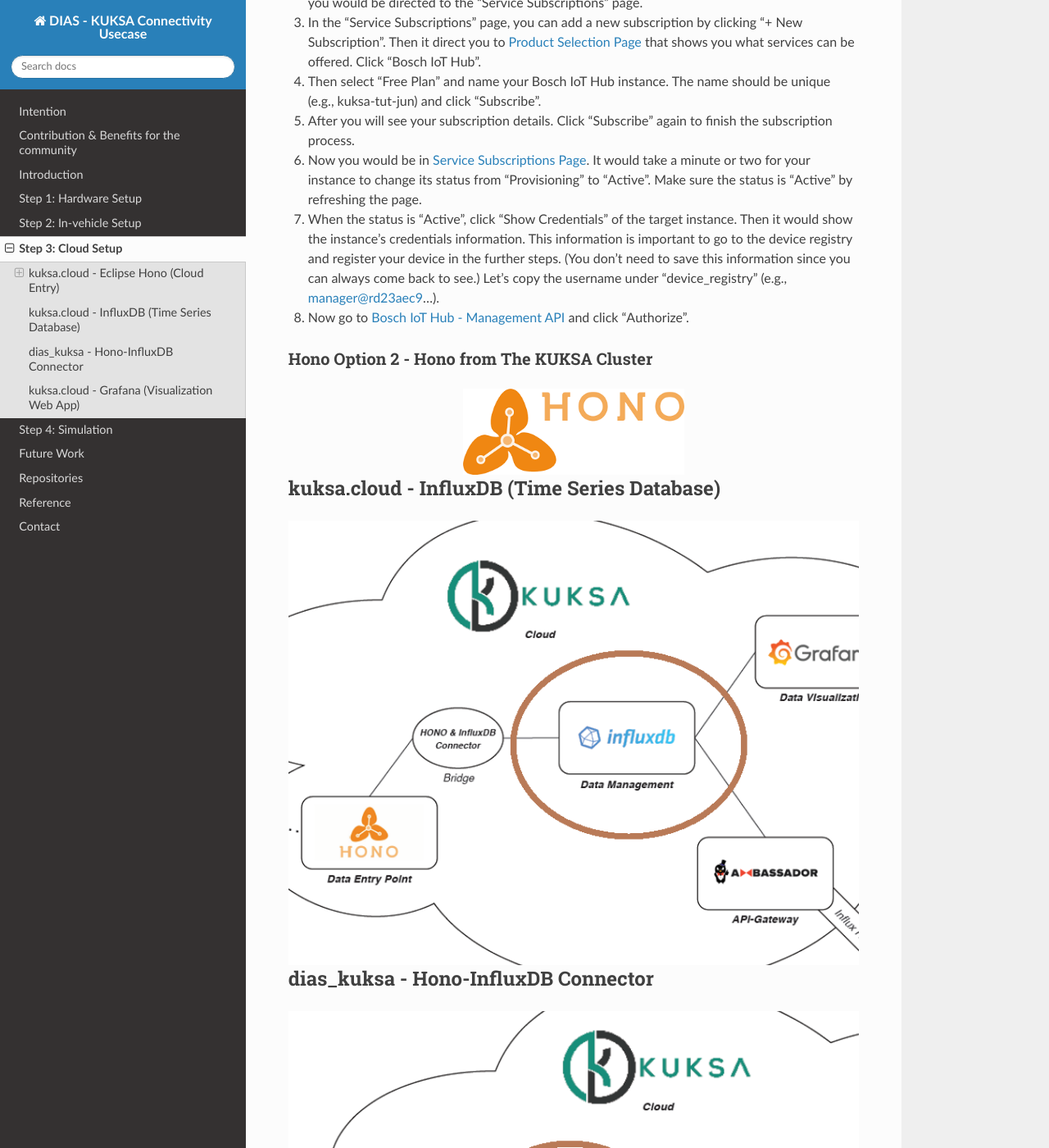
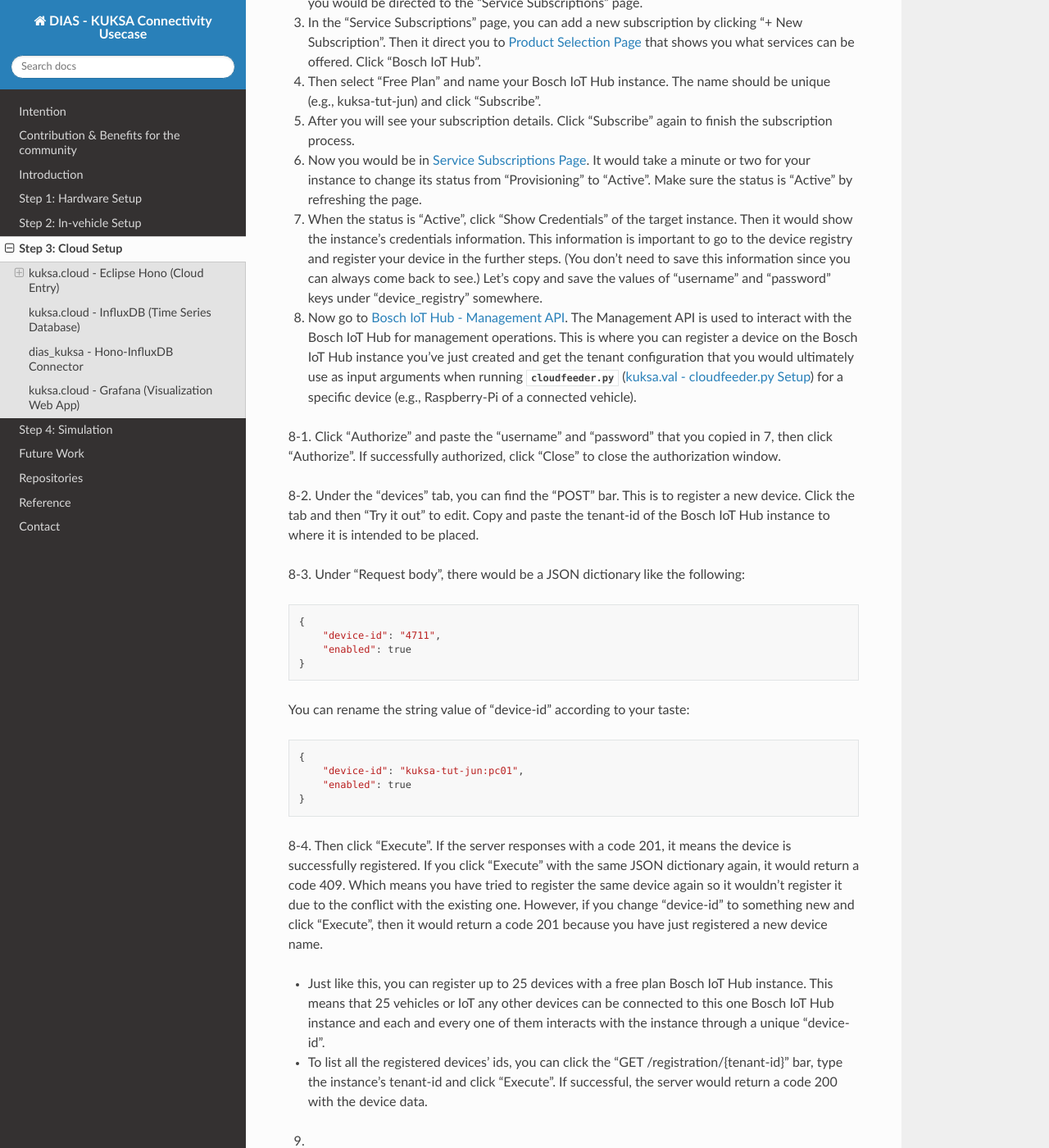
Before and after one commit to junh-ki/dias_kuksa_doc, a Sphinx documentation site: the page built from docs/source/contents/cloud.rst, in a window 1280 px wide and 1400 px high, scrolled down 1604 px. Shown: the whole window at 82% size. Built offline with Sphinx 7.4.7 and the Read the Docs theme 2.0.0, drawn with Linux system fonts in a browser that asks for light colours; formulas are drawn with MathJax 3; cross-references to code outside the pages are shown as plain code.

Commit message:
progress

```diff
--- a/docs/source/contents/cloud.rst
+++ b/docs/source/contents/cloud.rst
@@ -44,9 +44,35 @@
 
 6. Now you would be in `Service Subscriptions Page <https://accounts.bosch-iot-suite.com/subscriptions>`_. It would take a minute or two for your instance to change its status from "Provisioning" to "Active". Make sure the status is "Active" by refreshing the page.
 
-7. When the status is "Active", click "Show Credentials" of the target instance. Then it would show the instance's credentials information. This information is important to go to the device registry and register your device in the further steps. (You don't need to save this information since you can always come back to see.) Let's copy the username under "device_registry" (e.g., manager@rd23aec9...).
+7. When the status is "Active", click "Show Credentials" of the target instance. Then it would show the instance's credentials information. This information is important to go to the device registry and register your device in the further steps. (You don't need to save this information since you can always come back to see.) Let's copy and save the values of "username" and "password" keys under "device_registry" somewhere.
 
-8. Now go to `Bosch IoT Hub - Management API <https://apidocs.bosch-iot-suite.com/index.html?urls.primaryName=Bosch%20IoT%20Hub%20-%20Management%20API>`_ and click "Authorize".
+8. Now go to `Bosch IoT Hub - Management API <https://apidocs.bosch-iot-suite.com/index.html?urls.primaryName=Bosch%20IoT%20Hub%20-%20Management%20API>`_. The Management API is used to interact with the Bosch IoT Hub for management operations. This is where you can register a device on the Bosch IoT Hub instance you've just created and get the tenant configuration that you would ultimately use as input arguments when running `cloudfeeder.py` (:ref:`cloud-feeder`) for a specific device (e.g., Raspberry-Pi of a connected vehicle).
+
+8-1. Click "Authorize" and paste the "username" and "password" that you copied in 7, then click "Authorize". If successfully authorized, click "Close" to close the authorization window.
+
+8-2. Under the "devices" tab, you can find the "POST" bar. This is to register a new device. Click the tab and then "Try it out" to edit. Copy and paste the tenant-id of the Bosch IoT Hub instance to where it is intended to be placed.
+
+8-3. Under "Request body", there would be a JSON dictionary like the following::
+
+    {
+        "device-id": "4711",
+        "enabled": true
+    }
+
+You can rename the string value of "device-id" according to your taste::
+
+    {
+        "device-id": "kuksa-tut-jun:pc01",
+        "enabled": true
+    }
+
+8-4. Then click "Execute". If the server responses with a code 201, it means the device is successfully registered. If you click "Execute" with the same JSON dictionary again, it would return a code 409. Which means you have tried to register the same device again so it wouldn't register it due to the conflict with the existing one. However, if you change "device-id" to something new and click "Execute", then it would return a code 201 because you have just registered a new device name.
+
+* Just like this, you can register up to 25 devices with a free plan Bosch IoT Hub instance. This means that 25 vehicles or IoT any other devices can be connected to this one Bosch IoT Hub instance and each and every one of them interacts with the instance through a unique "device-id".
+
+* To list all the registered devices' ids, you can click the "GET /registration/{tenant-id}" bar, type the instance's tenant-id and click "Execute". If successful, the server would return a code 200 with the device data.
+
+9.
 
 
 
--- a/docs/source/contents/invehicle.rst
+++ b/docs/source/contents/invehicle.rst
@@ -234,6 +234,8 @@
 
 
 
+.. _cloud-feeder:
+
 kuksa.val - cloudfeeder.py Setup
 ********************************
 
```
